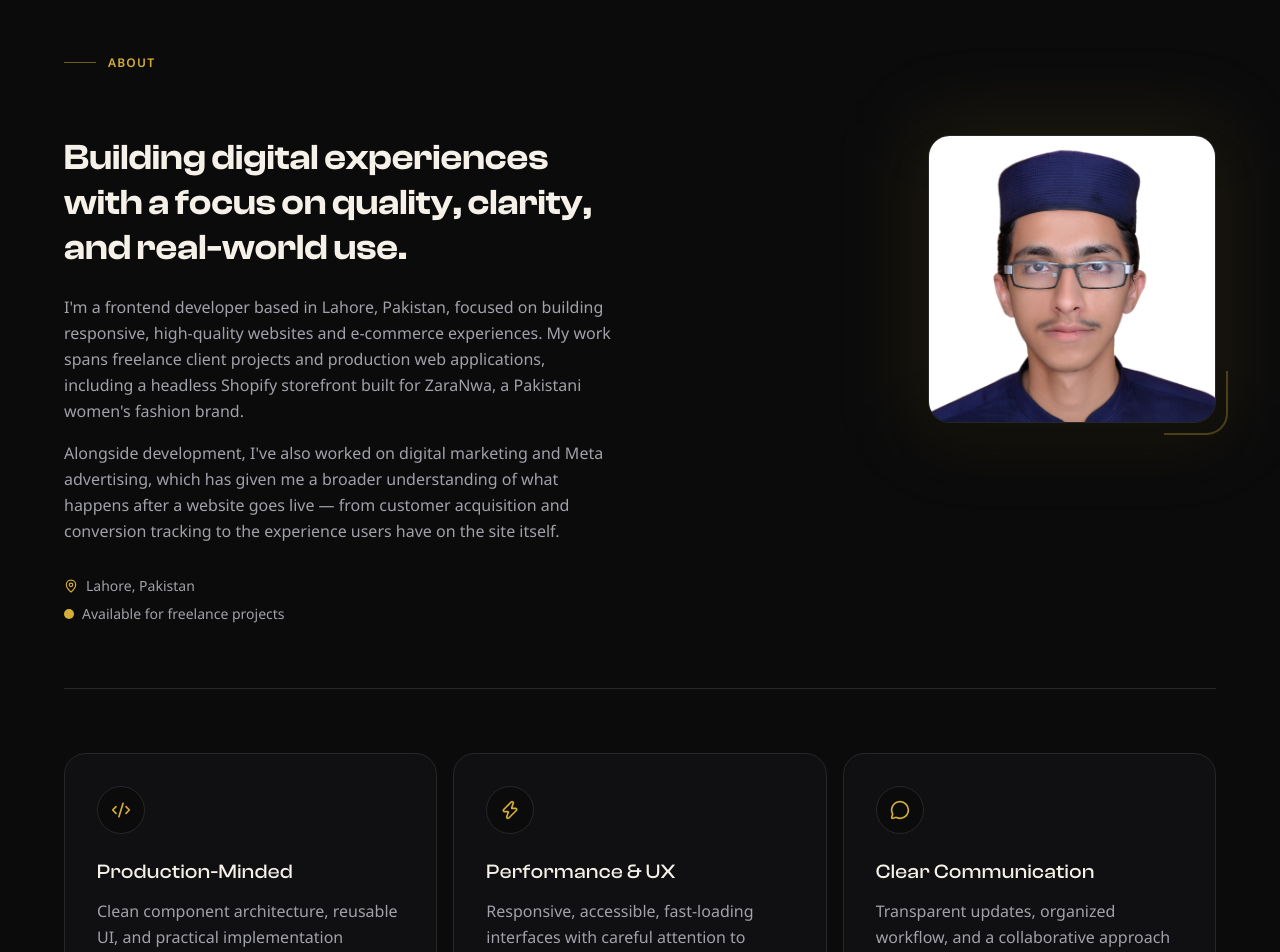
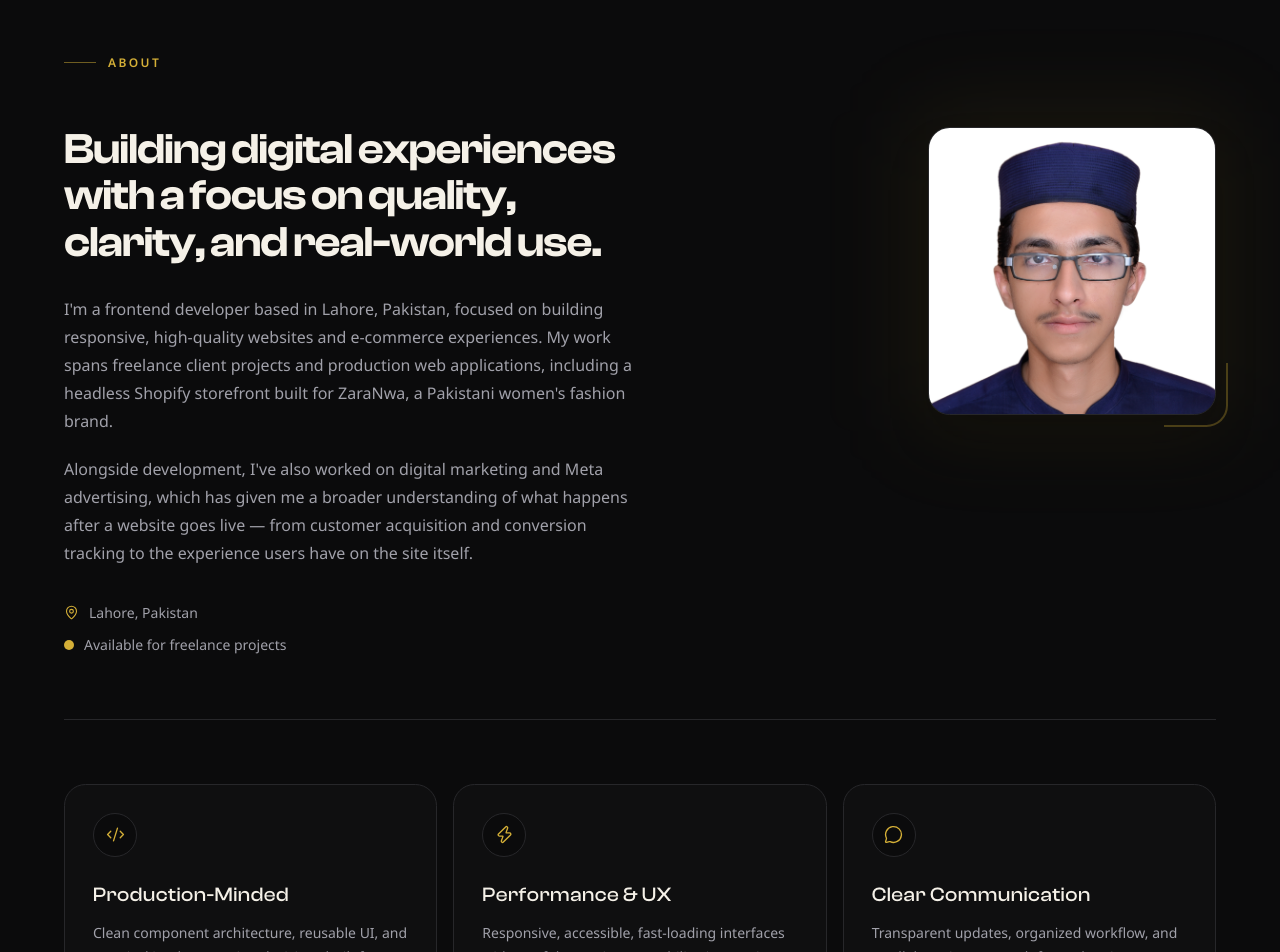
Before and after one commit to Muhammad-Saad-Riaz/M-Saad-Riaz-Portfolio-v2, a Next.js app: page / in a window 1280 px wide. Shown: the part 3680-4632 px from the top of the page. Built offline with nearby package versions, Linux system fonts and the light colour scheme; a web font is replaced by a local one.

Commit message:
refactor: update about section

```diff
--- a/src/components/sections/About.tsx
+++ b/src/components/sections/About.tsx
@@ -2,7 +2,13 @@
 
 import { motion } from "framer-motion";
 import { aboutContent, personalInfo } from "@/data/portfolio-data";
-import { Code2, Zap, MessageCircle, MapPin, LucideIcon } from "lucide-react";
+import {
+  Code2,
+  Zap,
+  MessageCircle,
+  MapPin,
+  LucideIcon,
+} from "lucide-react";
 import Image from "next/image";
 
 const iconMap: Record<string, LucideIcon> = {
@@ -13,125 +19,158 @@ const iconMap: Record<string, LucideIcon> = {
 
 export default function About() {
   return (
-    <section id="about" className="py-12 px-6">
-      <div className="max-w-6xl mx-auto">
+    <section id="about" className="px-6 py-12">
+      <div className="mx-auto max-w-6xl">
         {/* Section Label */}
         <motion.div
           initial={{ opacity: 0, y: 16 }}
           whileInView={{ opacity: 1, y: 0 }}
           viewport={{ once: true }}
           transition={{ duration: 0.5 }}
-          className="mb-16"
+          className="mb-14"
         >
-          <span className="inline-flex items-center gap-3 text-xs font-sans font-semibold tracking-widest uppercase text-gold">
-            <span className="w-8 h-px bg-gold/50" />
+          <span className="inline-flex items-center gap-3 font-sans text-xs font-semibold uppercase tracking-[0.2em] text-gold">
+            <span className="h-px w-8 bg-gold/50" />
             About
           </span>
         </motion.div>
 
-        {/* Top Grid- Text + Photo */}
-        <div className="grid grid-cols-1 lg:grid-cols-2 gap-12 lg:gap-12 items-start mb-16">
-          {/* left - text */}
+        {/* Introduction + Photo */}
+        <div className="mb-16 grid grid-cols-1 items-start gap-12 lg:grid-cols-[1.05fr_0.95fr] lg:gap-16">
+          {/* Text */}
           <motion.div
-            initial={{ opacity: 0, x: -30 }}
+            initial={{ opacity: 0, x: -24 }}
             whileInView={{ opacity: 1, x: 0 }}
             viewport={{ once: true, margin: "-80px" }}
-            transition={{ duration: 0.6, ease: [0.25, 0.1, 0.25, 1] }}
+            transition={{
+              duration: 0.6,
+              ease: [0.25, 0.1, 0.25, 1],
+            }}
             className="order-2 lg:order-1"
           >
-            <h2 className="font-clash font-semibold text-3xl md:text-4xl text-ivory leading-tight mb-6">
+            <h2 className="mb-7 max-w-2xl font-clash text-3xl font-semibold leading-[1.08] tracking-tight text-ivory md:text-4xl lg:text-[2.7rem]">
               {aboutContent.heading}
             </h2>
 
-            <div className="flex flex-col gap-4 mb-8">
-              {aboutContent.paragraphs.map((para, i) => (
+            <div className="mb-9 flex max-w-2xl flex-col gap-5">
+              {aboutContent.paragraphs.map((paragraph, index) => (
                 <p
-                  key={i}
-                  className="font-sans text-base text-muted-foreground leading-relaxed"
+                  key={index}
+                  className="font-sans text-base leading-7 text-muted-custom"
                 >
-                  {para}
+                  {paragraph}
                 </p>
               ))}
             </div>
 
-            {/* Location + Availability */}
-            <div className="flex flex-col gap-2">
-              <span className="inline-flex items-center gap-2 text-sm font-sans text-muted-foreground">
-                <MapPin size={14} className="text-gold shrink-0" />
-                {personalInfo.location}
-              </span>
-              <span className="inline-flex items-center gap-2 text-sm font-sans text-muted-foreground">
-                <span className="relative flex h-2.5 w-2.5">
-                  <span className="animate-ping absolute inline-flex h-full w-full rounded-full bg-gold/90 opacity-75"></span>
-                  <span className="relative inline-flex rounded-full h-2.5 w-2.5 bg-gold"></span>
+            {/* Personal Details */}
+            <div className="flex flex-col gap-3">
+              <div className="flex items-center gap-2.5 font-sans text-sm text-muted-custom">
+                <MapPin
+                  size={15}
+                  strokeWidth={1.75}
+                  className="shrink-0 text-gold"
+                  aria-hidden="true"
+                />
+
+                <span>{personalInfo.location}</span>
+              </div>
+
+              <div className="flex items-center gap-2.5 font-sans text-sm text-muted-custom">
+                <span className="relative flex h-2.5 w-2.5 shrink-0">
+                  <span className="absolute inline-flex h-full w-full animate-ping rounded-full bg-gold/70 opacity-70" />
+                  <span className="relative inline-flex h-2.5 w-2.5 rounded-full bg-gold" />
                 </span>
-                {personalInfo.availability}
-              </span>
+
+                <span>{personalInfo.availability}</span>
+              </div>
             </div>
           </motion.div>
 
-          {/* Right - Photo */}
+          {/* Photo */}
           <motion.div
-            initial={{ opacity: 0, scale: 0.95 }}
+            initial={{ opacity: 0, scale: 0.97 }}
             whileInView={{ opacity: 1, scale: 1 }}
             viewport={{ once: true, margin: "-80px" }}
-            transition={{ duration: 0.6, ease: [0.25, 0.1, 0.25, 1] }}
-            className="order-1 lg:order-2 flex justify-center lg:justify-end"
+            transition={{
+              duration: 0.7,
+              ease: [0.25, 0.1, 0.25, 1],
+            }}
+            className="order-1 flex justify-center lg:order-2 lg:justify-end"
           >
             <div className="relative">
-              {/* Gold Glow */}
+              {/* Subtle Gold Glow */}
               <div
                 aria-hidden="true"
-                className="absolute -inset-3 bg-gold/10 blur-[40px] rounded-2xl pointer-events-none"
+                className="pointer-events-none absolute -inset-4 rounded-2xl bg-gold/8 blur-[45px]"
               />
 
-              {/* Photo */}
-              <div className="relative w-64 h-64 md:w-72 md:h-72 rounded-2xl overflow-hidden border border-border shadow-2xl">
+              {/* Portrait */}
+              <div className="relative h-64 w-64 overflow-hidden rounded-2xl border border-border bg-surface shadow-2xl md:h-72 md:w-72">
                 <Image
                   src={aboutContent.photo}
-                  alt={`Photo of ${personalInfo.fullName}`}
+                  alt={`Portrait of ${personalInfo.fullName}`}
                   fill
                   className="object-cover object-top"
                   sizes="(max-width: 768px) 256px, 288px"
                 />
               </div>
 
-              {/* Decorative corner accent */}
+              {/* Corner Accent */}
               <div
                 aria-hidden="true"
-                className="absolute -bottom-3 -right-3 w-16 h-16 border-b-2 border-r-2 border-gold/30 rounded-br-2xl pointer-events-none"
+                className="pointer-events-none absolute -bottom-3 -right-3 h-16 w-16 rounded-br-2xl border-b-2 border-r-2 border-gold/30"
               />
             </div>
           </motion.div>
         </div>
 
-        {/* Divider line */}
-        <div className="w-full h-px bg-border mb-16" />
+        {/* Divider */}
+        <div
+          aria-hidden="true"
+          className="mb-16 h-px w-full bg-border"
+        />
 
-        {/* Value Card */}
-        <div className="grid grid-cols-1 md:grid-cols-3 gap-4">
-          {aboutContent.cards.map((card, i) => {
+        {/* Value Pillars */}
+        <div className="grid grid-cols-1 gap-4 md:grid-cols-3">
+          {aboutContent.cards.map((card) => {
             const Icon = iconMap[card.icon];
+
             return (
-              <motion.div
-                key={i}
+              <motion.article
+                key={card.title}
                 initial={{ opacity: 0, y: 20 }}
                 whileInView={{ opacity: 1, y: 0 }}
                 viewport={{ once: true, margin: "-80px" }}
-                transition={{ duration: 0.5, ease: "easeOut", delay: i * 0.1 }}
-                // whileHover={{y:-4}}
-                className="flex flex-col p-8 rounded-2xl border border-border bg-surface/50 hover:bg-surface hover:border-gold/30 group transition-colors duration-300"
+                transition={{
+                  duration: 0.5,
+                  ease: [0.25, 0.1, 0.25, 1],
+                }}
+                whileHover={{ y: -4 }}
+                className="group rounded-2xl border border-border bg-surface/40 p-7 transition-colors duration-300 hover:border-gold/25 hover:bg-surface"
               >
-                <div className="mb-6 flex items-center justify-center w-12 h-12 rounded-full bg-background border border-border group-hover:scale-110 transition-transform duration-300">
-                  <Icon className="w-5 h-5 text-gold" />
+                {/* Icon */}
+                <div className="mb-6 flex h-11 w-11 items-center justify-center rounded-full border border-border bg-background transition-transform duration-300 group-hover:scale-105">
+                  {Icon && (
+                    <Icon
+                      size={19}
+                      strokeWidth={1.7}
+                      className="text-gold"
+                      aria-hidden="true"
+                    />
+                  )}
                 </div>
-                <h3 className="font-clash font-medium text-xl text-ivory mb-3 tracking-wide">
+
+                {/* Title */}
+                <h3 className="mb-3 font-clash text-xl font-medium tracking-wide text-ivory">
                   {card.title}
                 </h3>
-                <p className="font-sans text-muted-foreground leading-relaxed">
+
+                {/* Description */}
+                <p className="font-sans text-sm leading-6 text-muted-custom">
                   {card.description}
                 </p>
-              </motion.div>
+              </motion.article>
             );
           })}
         </div>
```
